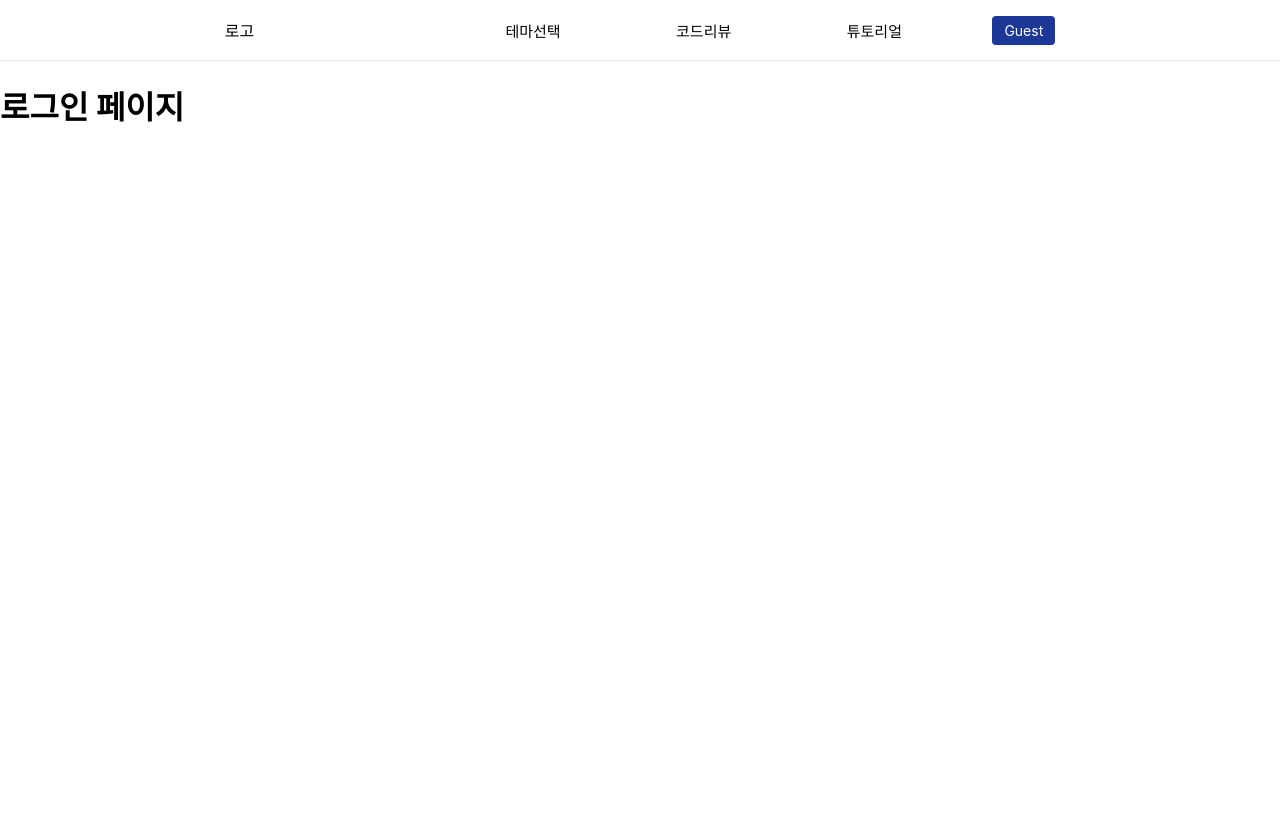
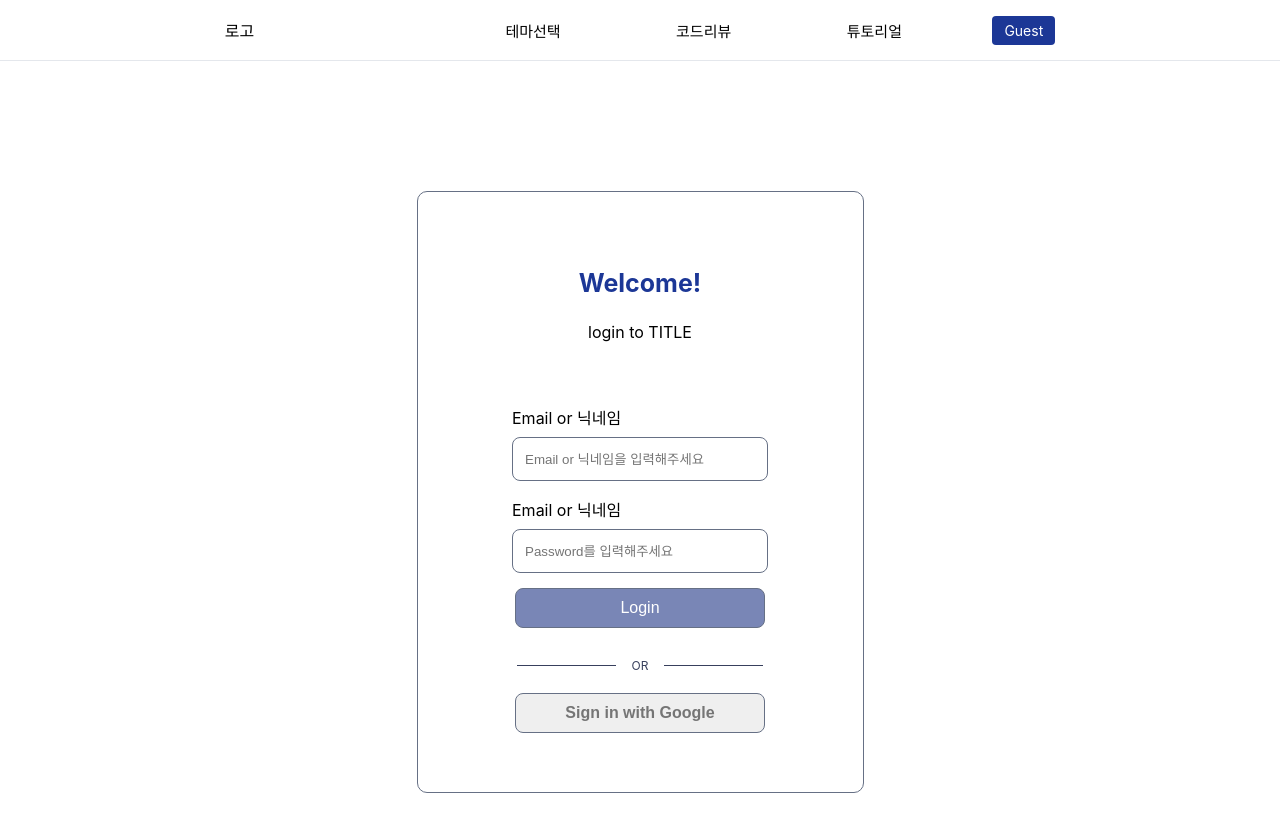
Before and after one commit to youjin0411/ityping-client, a React (Create React App) app: page /login in a window 1280 px wide. Shown: the top 832 px of the page. Before the commit the page ends 800 px from the top, so only its background shows below. Built offline with nearby package versions, Linux system fonts and the light colour scheme.

Commit message:
LoginPage 구현

```diff
--- a/src/components/pages/Login.jsx
+++ b/src/components/pages/Login.jsx
@@ -1,11 +1,127 @@
 import React from 'react';
+import styled from 'styled-components';
 
 function Login(props) {
     return (
         <>
-            <h1>로그인 페이지</h1>
+            <Container>
+                <Welcome>Welcome!</Welcome>
+                <Text style={{marginBottom: '55px'}}>login to TITLE</Text>
+                <Wrapper>
+                    <Text>Email or 닉네임</Text>
+                    <InputEmail placeholder='Email or 닉네임을 입력해주세요'></InputEmail>
+                </Wrapper>
+                <Wrapper>
+                    <Text>Email or 닉네임</Text>
+                    <InputPw placeholder='Password를 입력해주세요'></InputPw>
+                </Wrapper>
+                <LoginBtn>Login</LoginBtn>
+                <Or>OR</Or>
+                <Button>Sign in with Google</Button>
+            </Container>
         </>
     )
 }
 
+const Container = styled.div`
+    margin: 130px auto;
+    width: 445px;
+    height: 600px;
+    display: flex;
+    justify-content: center;
+    align-items: center;
+    flex-direction: column;
+    border: 1px solid #667085;
+    border-radius: 10px;
+`;
+
+const Welcome = styled.h1`
+    color: #1C3796;
+    font-size: 25px;
+`;
+
+const Text = styled.p`
+    font-size: 16px;
+    margin: 8px 0;
+`;
+
+const Wrapper = styled.div`
+    display: flex;
+    flex-direction: column;
+`
+
+const InputEmail = styled.input`
+    width: 250px;
+    height: 40px;
+    margin-bottom: 8px;
+    border: 1px solid #667085;
+    border-radius: 8px;
+
+    &::placeholder {
+        padding: 10px;
+    }
+`;
+
+const InputPw = styled.input`
+    width: 250px;
+    height: 40px;
+    margin-bottom: 15px;
+    border: 1px solid #667085;
+    border-radius: 8px;
+
+    &::placeholder {
+        padding: 10px;
+    }
+`;
+
+const LoginBtn = styled.button`
+    width: 250px;
+    height: 40px;
+    color: white;
+    border: 1px solid #667085;
+    background-color: #7986B6;
+    border-radius: 8px;
+    font-size: 16px;
+`;
+
+const Or = styled.div`
+    display: flex;
+    align-items: center;
+    color: #38405D;
+    font-size: 12px;
+    margin-top: 30px;
+    margin-bottom: 20px;
+
+    &::before {
+        content: "";
+        width: 99px;
+        margin: 0 16px;
+        background: #38405D;
+        height: 1px;
+        font-size: 0px;
+        line-height: 0px;
+        margin: 0px 16px;
+    }
+
+    &::after {
+        content: "";
+        width: 99px;
+        margin: 0 16px;
+        background: #38405D;
+        height: 1px;
+        font-size: 0px;
+        line-height: 0px;
+        margin: 0px 16px;
+    }
+`;
+
+const Button = styled.button`
+    width: 250px;
+    height: 40px;
+    color: #757575;
+    border: 1px solid #667085;
+    border-radius: 8px;
+    font-weight: bold;
+    font-size: 16px;
+`;
 export default Login;
```
